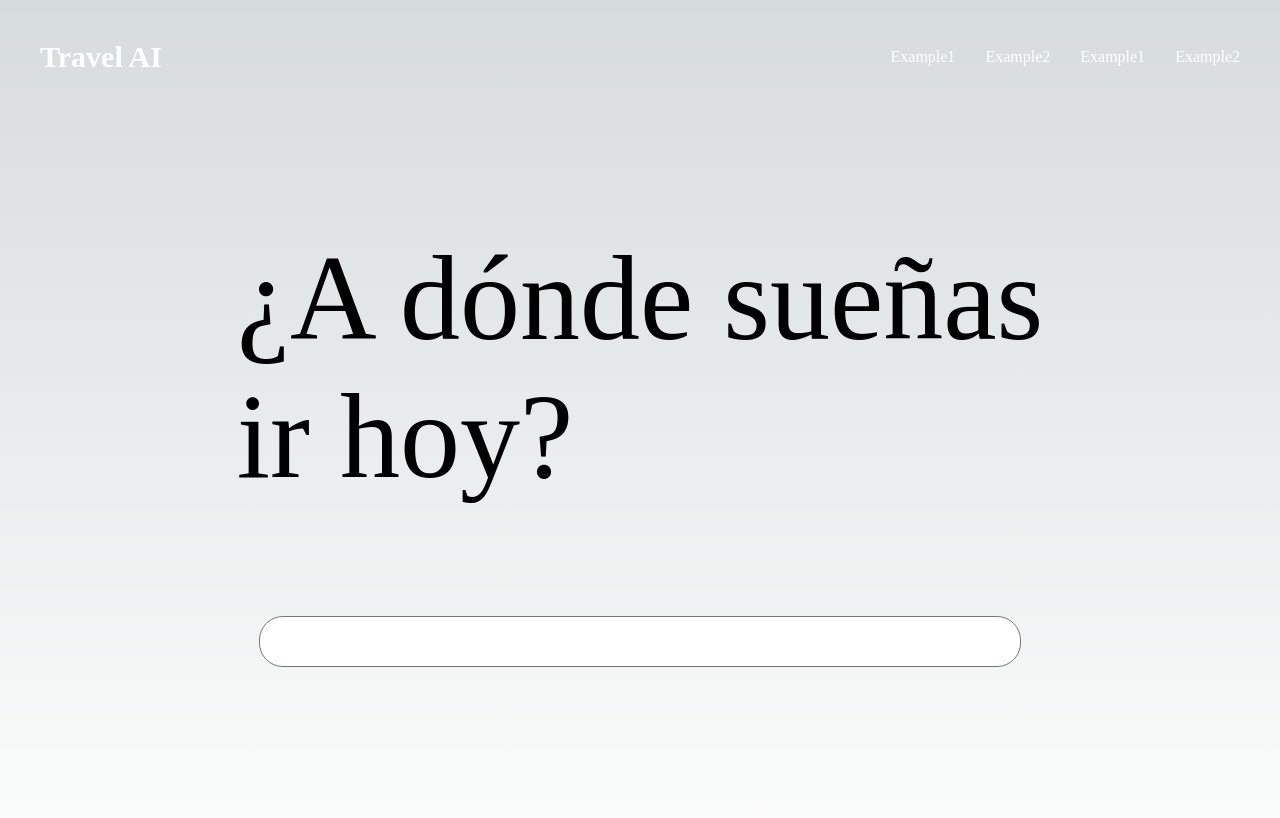
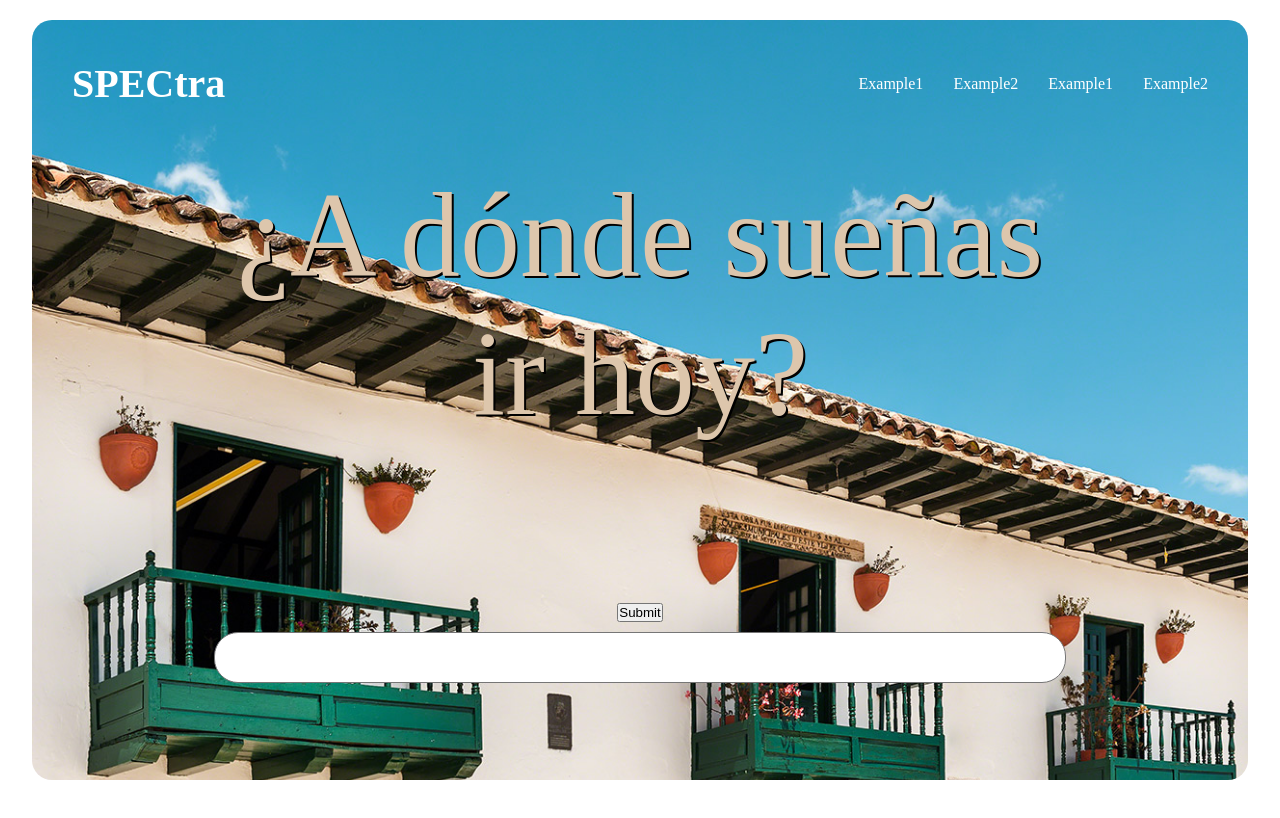
Before and after one commit to HttpKiwi/travel-frontend, a Next.js app: page / in a window 1280 px wide. Shown: the top 818 px of the page. Built offline with nearby package versions, Linux system fonts and the light colour scheme.

Commit message:
Improving style and and adding test button

```diff
--- a/next.config.js
+++ b/next.config.js
@@ -14,6 +14,10 @@ const nextConfig = {
 				protocol: 'https',
 				hostname: 'www.eltiempo.com',
 				port: '',
+			},{
+				protocol: 'https',
+				hostname: 'colombia.travel',
+				port: '',
 			},
 		],
 	},
--- a/src/app/components/Header/Header.module.css
+++ b/src/app/components/Header/Header.module.css
@@ -8,7 +8,7 @@
 }
 
 .title {
-    font-size: 30px;
+	font-size: 40px;
 	font-weight: bold;
 }
 
--- a/src/app/components/Header/Header.tsx
+++ b/src/app/components/Header/Header.tsx
@@ -5,7 +5,7 @@ export default function Header() {
     return (
         <div className={styles.header}>
             <div className={styles.title}>
-                Travel AI
+                SPECtra
             </div>
             <div className={styles.navitems}>
                 <div>Example1</div>
--- a/src/app/components/Hero/Hero.module.css
+++ b/src/app/components/Hero/Hero.module.css
@@ -1,6 +1,16 @@
 .message {
 	font-size: 120px;
 	padding: 20px;
+	color: #ddc6ac;
+	text-shadow: 2px 2px black;
+	padding-bottom: 20vh;
+}
+
+.container {
+	display: flex;
+	flex-direction: column;
+	text-align: center;
+	align-items: center;
 }
 
 .input {
--- a/src/app/components/Hero/Hero.tsx
+++ b/src/app/components/Hero/Hero.tsx
@@ -2,16 +2,33 @@
 import TextareaAutosize from 'react-textarea-autosize';
 import Image from 'next/image'
 import styles from './Hero.module.css'
+import { useState } from 'react';
 
-console.log(styles.input)
 export default function Hero() {
+
+    const [value, setValue] = useState("")
+    const [completion, setCompletion] = useState("")
+
+    const getCompletion = async () => {
+        const res = await fetch(`http://127.0.0.1:5000/"${value}"`)
+        setCompletion(await res.text())
+    }
+
     return (
-        <>
+        <div className={styles.container}>
             <div className={styles.message}>
                 ¿A dónde sueñas<br />
                 ir hoy?
             </div>
-            <TextareaAutosize className={styles.input}></TextareaAutosize>
-        </>
+            <button onClick={() => getCompletion()}>Submit</button>
+            <TextareaAutosize
+                className={styles.input}
+                onChange={ev => setValue(ev.target.value)}
+                onSubmit={() => getCompletion()}
+            />
+            <h1>
+                {completion}
+            </h1>
+        </div>
     );
 }
--- a/src/app/globals.css
+++ b/src/app/globals.css
@@ -40,9 +40,9 @@
 	--card-border-rgb: 131, 134, 135;
 }
 
-@media (prefers-color-scheme: dark) {
+@media (prefers-color-scheme: light) {
 	:root {
-    --foreground-rgb: 255, 255, 255;
+		--foreground-rgb: #ffffff;
 		--background-start-rgb: 0, 0, 0;
 		--background-end-rgb: 0, 0, 0;
 
@@ -87,12 +87,12 @@ body {
 
 body {
 	color: rgb(var(--foreground-rgb));
-  background: linear-gradient(
+	/* background: linear-gradient(
 			to bottom,
 			transparent,
 			rgb(var(--background-end-rgb))
 		)
-    rgb(var(--background-start-rgb));
+		rgb(var(--background-start-rgb)); */
 }
 
 a {
@@ -100,8 +100,8 @@ a {
 	text-decoration: none;
 }
 
-@media (prefers-color-scheme: dark) {
+@media (prefers-color-scheme: light) {
 	html {
-    color-scheme: dark;
+		color-scheme: light;
 	}
 }
--- a/src/app/head.tsx
+++ b/src/app/head.tsx
@@ -1,7 +1,7 @@
 export default function Head() {
   return (
     <>
-      <title>Travel IA</title>
+      <title>SPECtra</title>
       <meta content="width=device-width, initial-scale=1" name="viewport" />
       <meta name="description" content="Generated by create next app" />
       <link rel="icon" href="/favicon.ico" />
--- a/src/app/layout.tsx
+++ b/src/app/layout.tsx
@@ -10,7 +10,6 @@ export default function RootLayout({
     <html lang="es">
       <head />
       <body>
-        <Header />
         <div>
           {children}
         </div>
--- a/src/app/page.module.css
+++ b/src/app/page.module.css
@@ -5,6 +5,18 @@
 	gap: 10vh;
 	padding: 6rem;
 	min-height: 100vh;
+}
+
+.container {
+	background-image: url('../../public/bgr.jpg');
+	background-repeat: no-repeat;
+	background-size: cover;
+	width: 95vw;
+	height: 95vh;
+	background-position: top;
+	margin-left: 2.5vw;
+	margin-top: 2.5vh;
+	border-radius: 20px;
 }
 
 .description {
--- a/src/app/page.tsx
+++ b/src/app/page.tsx
@@ -1,15 +1,21 @@
-import Image from 'next/image'
-import { Inter } from '@next/font/google'
-import styles from './page.module.css'
-import Hero from './components/Hero/Hero'
+import Image from 'next/image';
+import { Inter } from '@next/font/google';
+import styles from './page.module.css';
+import Hero from './components/Hero/Hero';
+import Header from './components/Header/Header';
+import bg from 'public/bgr.jpg';
 
-const inter = Inter({ subsets: ['latin'] })
+const inter = Inter({ subsets: ['latin'] });
 
 export default function Home() {
   return (
-    <main className={styles.main}>
-      <Hero/>
-
+    <main>
+      <div
+        className={styles.container}
+      >
+        <Header />
+        <Hero />
+      </div>
     </main>
-  )
+  );
 }
```
Also changed, not shown: src/pages/api/hello.ts (+6 -7 lines), public/bgr.jpg (added). Lines whose indentation alone changed are shown as unchanged.
